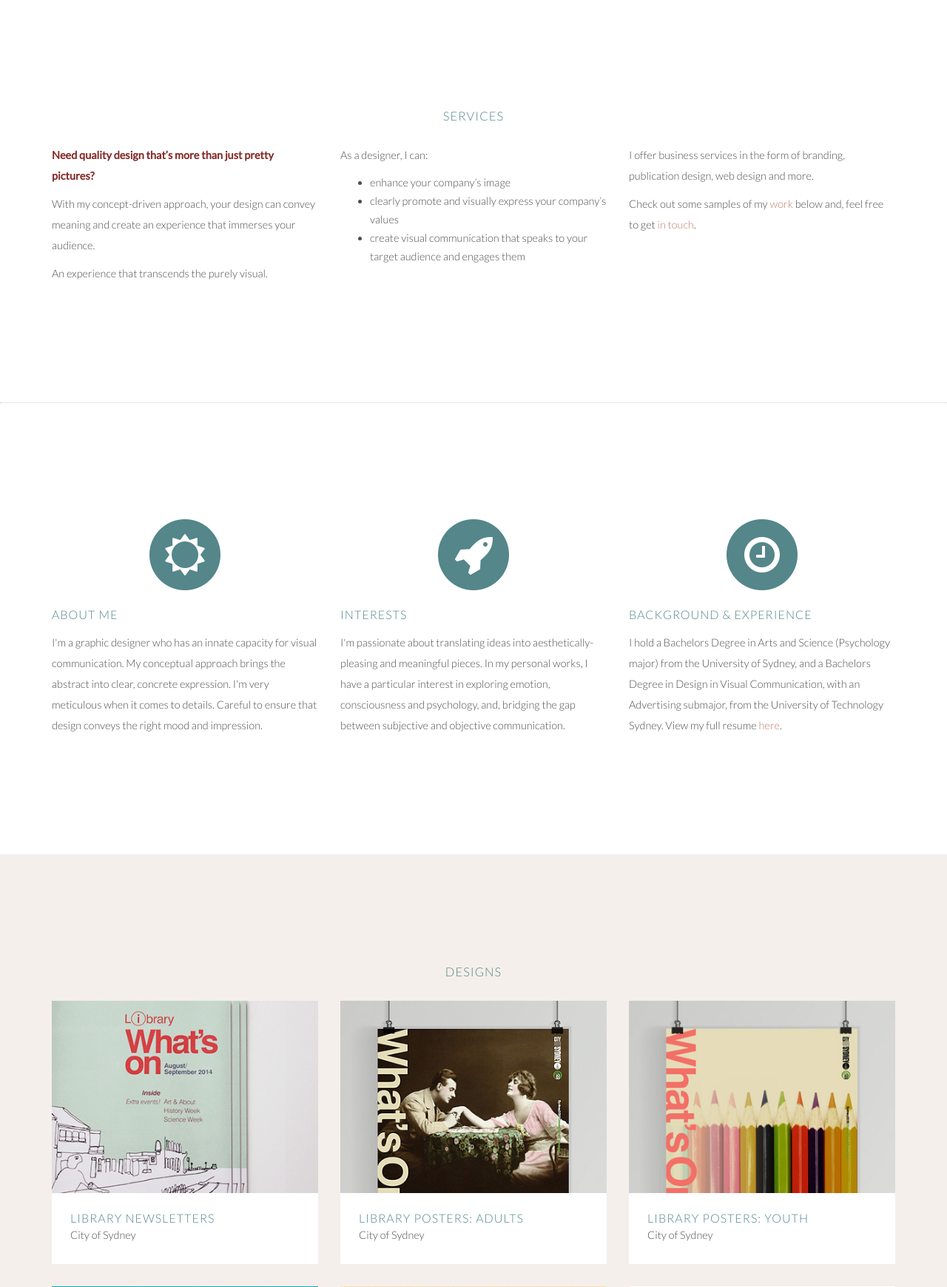
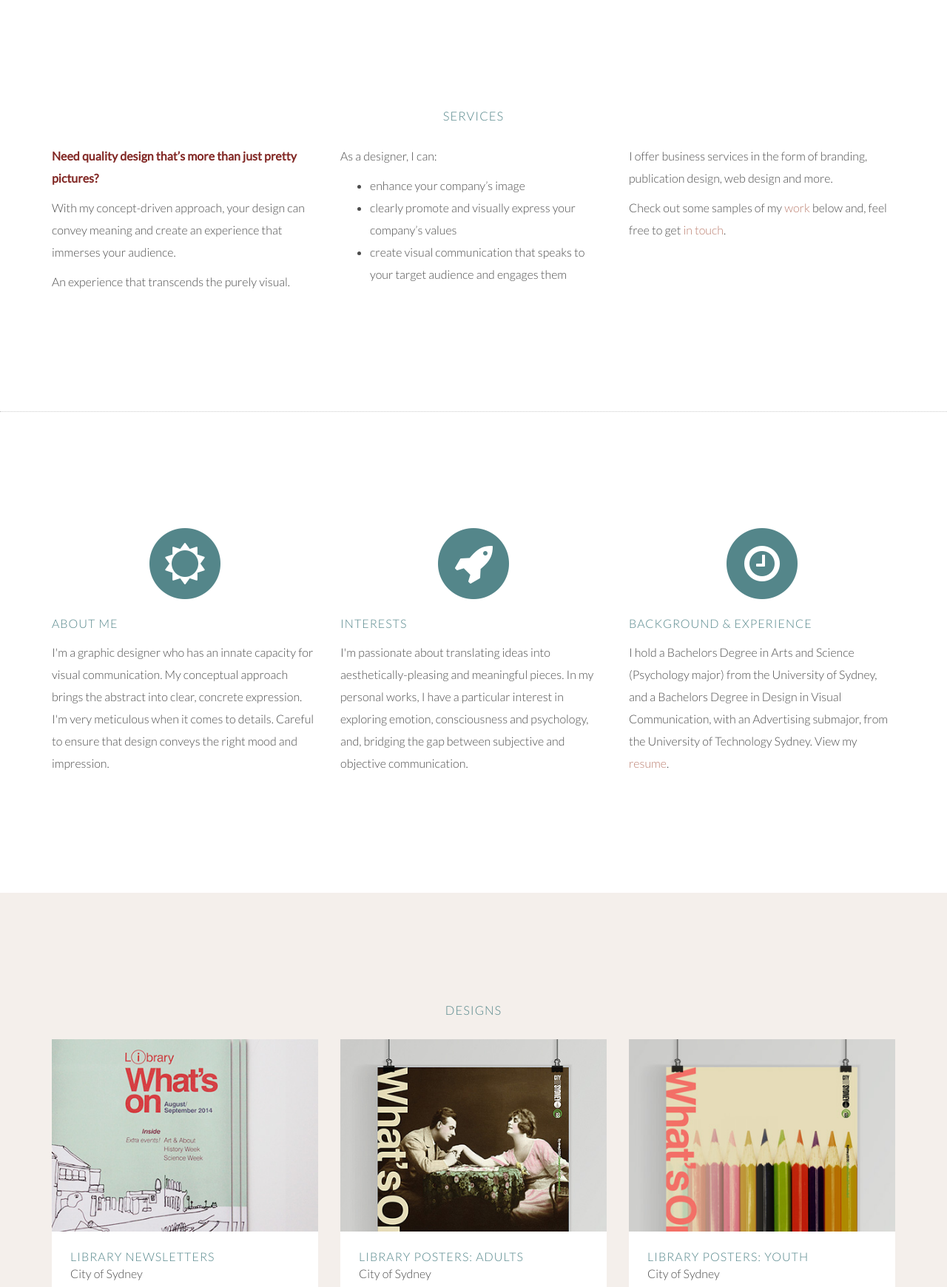
Before and after one commit to liberacreative/liberadesigns.github.io, a PHP site: page / in a window 1280 px wide. Shown: the part 758-2498 px from the top of the page at 74% size. Run offline with PHP 8.4, Linux system fonts and the light colour scheme; some libraries are stand-ins or nearby versions.

Commit message:
textlarger

```diff
--- a/css/jo.css
+++ b/css/jo.css
@@ -148,9 +148,9 @@ footer {
 
 .text-muted {
     color: #4C4C4C;
-    line-height: 28px;
+    line-height: 30px;
     text-align: left;
-    font-size: 14.5px;
+    font-size: 16px;
 }
 
 .red-text {
@@ -159,14 +159,14 @@ footer {
 
 #services ul li {
     color: #4C4C4C;
-    line-height: 25px;
+    line-height: 30px;
     text-align: left;
-    font-size: 14.5px;
+    font-size: 16px;
 }
 
 #contact p {
-  font-size: 14.5px;
-  line-height: 28px;
+  font-size: 16px;
+  line-height: 30px;
   text-align: center;
 }
 
@@ -232,7 +232,7 @@ footer span.copyright {
     font-family: Lato,"Helvetica Neue",Helvetica,Arial,sans-serif;
     font-weight: 300;
     color: #4C4C4C;
-    font-size: 14.5px;
+    font-size: 16px;
 }
 
 
@@ -276,7 +276,7 @@ footer span.copyright {
     height: 20px;
     margin-top: -12px;
     text-align: center;
-    font-size: 14.5px;
+    font-size: 16px;
     color: #fff;
 }
 
@@ -307,7 +307,7 @@ footer span.copyright {
     margin: 0;
     font-family: Lato,"Helvetica Neue",Helvetica,Arial,sans-serif;
     font-weight: 300;
-    font-size: 14.5px;
+    font-size: 16px;
     line-height: 28px;
     color: #4C4C4C;
 }
@@ -338,16 +338,16 @@ footer span.copyright {
 
 .portfolio-modal .modal-content p {
     margin-bottom: 30px;
-    line-height: 28px;
-    font-size: 14.5px;
+    line-height: 30px;
+    font-size: 16px;
 }
 
 .portfolio-modal .modal-content p.item-intro {
     margin: 20px 0 30px;
     font-family: Lato,"Helvetica Neue",Helvetica,Arial,sans-serif;
     font-weight: 300;
-    font-size: 14.5px;
-    line-height: 28px;
+    font-size: 16px;
+    line-height: 30px;
     color: #353535;
 }
 
@@ -589,7 +589,7 @@ section#contact .form-group textarea {
     padding: 20px;
     border-color: #CCCCCC;
     border-radius: 0;
-    font-size: 14.5px;
+    font-size: 16px;
 }
 
 section#contact .form-group input.form-control {
@@ -610,7 +610,7 @@ section#contact::-webkit-input-placeholder {
     font-family: Lato,"Helvetica Neue",Helvetica,Arial,sans-serif;
     font-weight: 300;
     color: #4C4C4C;
-    font-size: 14.5px;
+    font-size: 16x;
 }
 
 section#contact:-moz-placeholder {
@@ -618,7 +618,7 @@ section#contact:-moz-placeholder {
     font-family: Lato,"Helvetica Neue",Helvetica,Arial,sans-serif;
     font-weight: 300;
     color: #4C4C4C;
-    font-size: 14.5px;
+    font-size: 16px;
 }
 
 section#contact::-moz-placeholder {
@@ -626,7 +626,7 @@ section#contact::-moz-placeholder {
     font-family: Lato,"Helvetica Neue",Helvetica,Arial,sans-serif;
     font-weight: 300;
     color: #4C4C4C;
-    font-size: 14.5px;
+    font-size: 16px;
 }
 
 section#contact:-ms-input-placeholder {
@@ -634,7 +634,7 @@ section#contact:-ms-input-placeholder {
     font-family: Lato,"Helvetica Neue",Helvetica,Arial,sans-serif;
     font-weight: 300;
     color: #4C4C4C;
-    font-size: 14.5px;
+    font-size: 16px;
 }
 
 section#contact .text-danger {
--- a/index.html
+++ b/index.html
@@ -143,7 +143,7 @@ Check out some samples of my <a class="page-scroll" href="#portfolio">work</a> b
                         <i class="fa fa-circle fa-stack-2x text-primary"></i><i class="fa fa-clock-o fa-stack-1x fa-inverse"></i>
                     </span></p>
                     <h4 class="service-heading">Background & Experience</h4>
-                    <p class="text-muted">I hold a Bachelors Degree in Arts and Science (Psychology major) from the University of Sydney, and a Bachelors Degree in Design in Visual Communication, with an Advertising submajor, from the University of Technology Sydney. View my full resume <a href="">here</a>.
+                    <p class="text-muted">I hold a Bachelors Degree in Arts and Science (Psychology major) from the University of Sydney, and a Bachelors Degree in Design in Visual Communication, with an Advertising submajor, from the University of Technology Sydney. View my <a href="">resume</a>.
                     </p>
 
               </div>
@@ -347,7 +347,7 @@ Check out some samples of my <a class="page-scroll" href="#portfolio">work</a> b
                                     <p class="help-block text-danger"></p>
                                 </div>
                                 <div class="form-group">
-                                    <input type="tel" class="form-control" placeholder="Phone *" name="Phone">
+                                    <input type="tel" class="form-control" placeholder="Phone" name="Phone">
                                     <p class="help-block text-danger"></p>
                                 </div>
                             </div>
```
Also changed, not shown: 1 other file.
